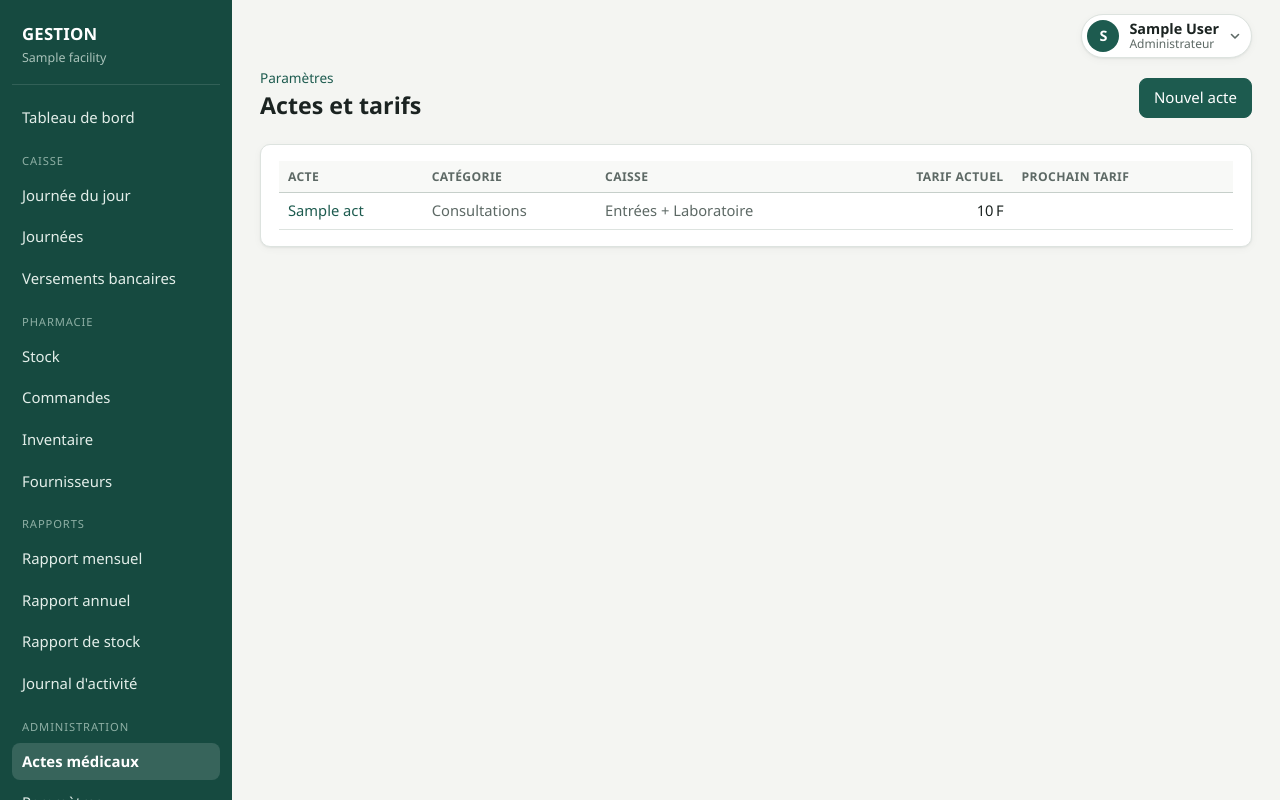
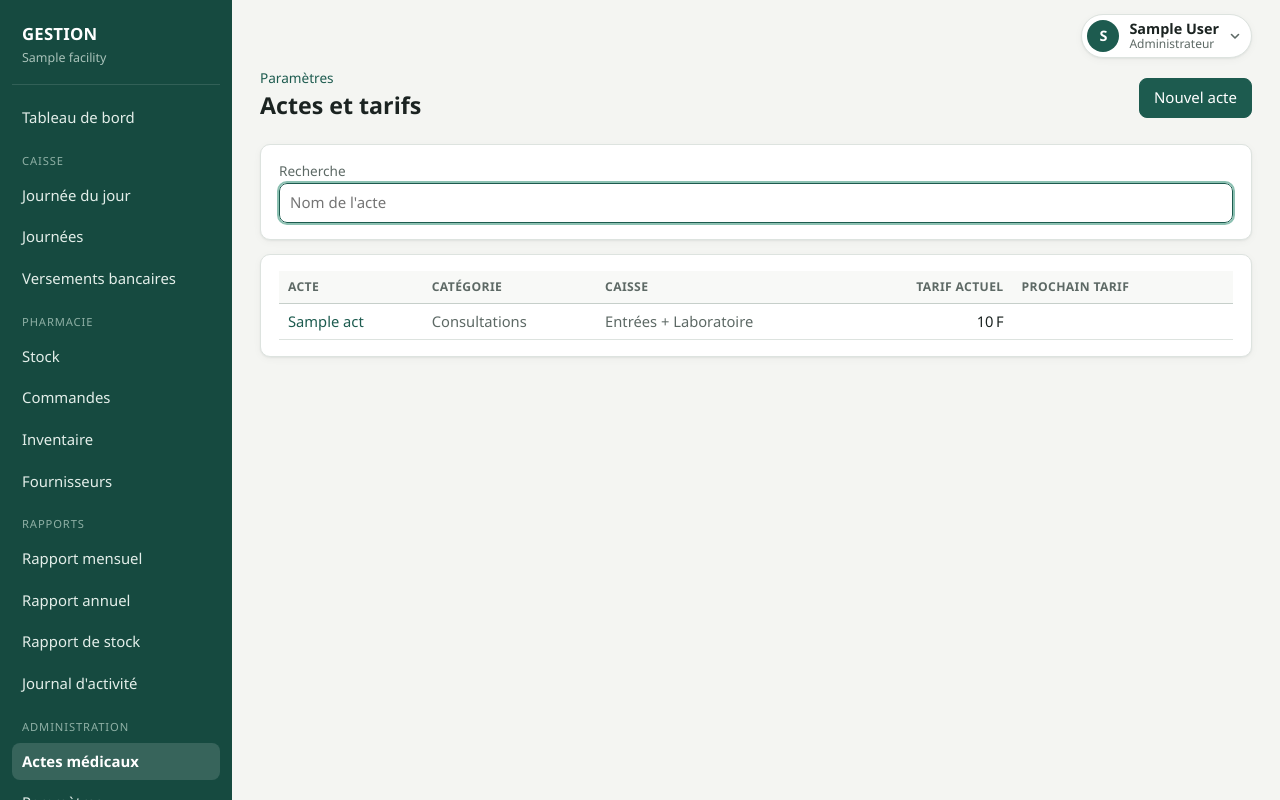
Before and after one commit to konin84/csuTollakouadiokro, a Django app: page /parametres/actes/ in a window 1280 px wide. Run offline with Django 5.2, Linux system fonts and the light colour scheme; a user stored in the database is signed in; tables that the repository leaves empty hold one stand-in row (values such as "Sample post").

Commit message:
Live search on the medical acts list
Filters as you type (htmx), ignoring accents and case.

Co-Authored-By: Claude Opus 5.5 <noreply@anthropic.com>

```diff
--- a/parametres/views.py
+++ b/parametres/views.py
@@ -14,7 +14,7 @@ from django.shortcuts import get_object_or_404, redirect, render
 from django.utils import timezone
 from django.views.decorators.http import require_POST
 
-from caisse.models import Act, ActEntry, ActPrice, BankAccount, CommissionRule, ExpenseCategory
+from caisse.models import Act, ActEntry, ActPrice, BankAccount, CommissionRule, ExpenseCategory, name_key
 from core.audit import log
 from core.models import Facility
 from core.roles import can, require
@@ -192,12 +192,16 @@ def user_password(request, pk):
 @require("actes")
 def act_list(request):
     today = timezone.localdate()
-    acts = list(Act.objects.prefetch_related("prices"))
+    q = request.GET.get("q", "").strip()
+    acts = Act.objects.prefetch_related("prices")
+    if q:  # accents et majuscules ignorés : « echo » trouve « Échographie »
+        acts = acts.filter(name_key__contains=name_key(q))
+    acts = list(acts)
     for act in acts:
         current = [p for p in act.prices.all() if p.valid_from <= today]
         act.current_price = current[0].price if current else None
         act.next_price = next((p for p in reversed(act.prices.all()) if p.valid_from > today), None)
-    return render(request, "parametres/act_list.html", {"acts": acts})
+    return render(request, "parametres/act_list.html", {"acts": acts, "q": q})
 
 
 @require("actes")
--- a/templates/parametres/act_list.html
+++ b/templates/parametres/act_list.html
@@ -5,7 +5,13 @@
   <div><div class="crumb">{% if perms_app.parametres %}<a href="{% url 'param_index' %}">Paramètres</a>{% else %}Administration{% endif %}</div><h1>Actes et tarifs</h1></div>
   <div class="actions"><a class="btn btn-primary" href="{% url 'param_act_new' %}">Nouvel acte</a></div>
 </div>
-<div class="card"><div class="table-wrap"><table class="data">
+{# recherche dynamique : la liste se met à jour pendant la saisie (htmx), sans recharger la page #}
+<form class="card form-grid no-print" method="get" style="margin-bottom:14px"
+      hx-get="{% url 'param_acts' %}" hx-trigger="input changed delay:250ms from:[name=q], search from:[name=q], submit"
+      hx-target="#acts" hx-select="#acts" hx-swap="outerHTML" hx-push-url="true">
+  <div class="wide"><label>Recherche</label><input type="search" name="q" value="{{ q }}" placeholder="Nom de l'acte" autocomplete="off" autofocus></div>
+</form>
+<div class="card" id="acts"><div class="table-wrap"><table class="data">
   <thead><tr><th>Acte</th><th>Catégorie</th><th>Caisse</th><th class="num">Tarif actuel</th><th>Prochain tarif</th><th></th></tr></thead>
   <tbody>
   {% for a in acts %}
@@ -17,7 +23,7 @@
       <td class="small">{% if a.next_price %}{{ a.next_price.price|fcfa }} dès le {{ a.next_price.valid_from|date:"d/m/Y" }}{% endif %}</td>
       <td>{% if not a.active %}<span class="badge badge-ANNULEE">Inactif</span>{% endif %}</td>
     </tr>
-  {% empty %}<tr><td colspan="6" class="muted">Aucun acte.</td></tr>{% endfor %}
+  {% empty %}<tr><td colspan="6" class="muted">{% if q %}Aucun acte ne correspond à « {{ q }} ».{% else %}Aucun acte.{% endif %}</td></tr>{% endfor %}
   </tbody>
 </table></div></div>
 {% endblock %}
```
Also changed, not shown: parametres/tests.py (+12 -1 lines).
